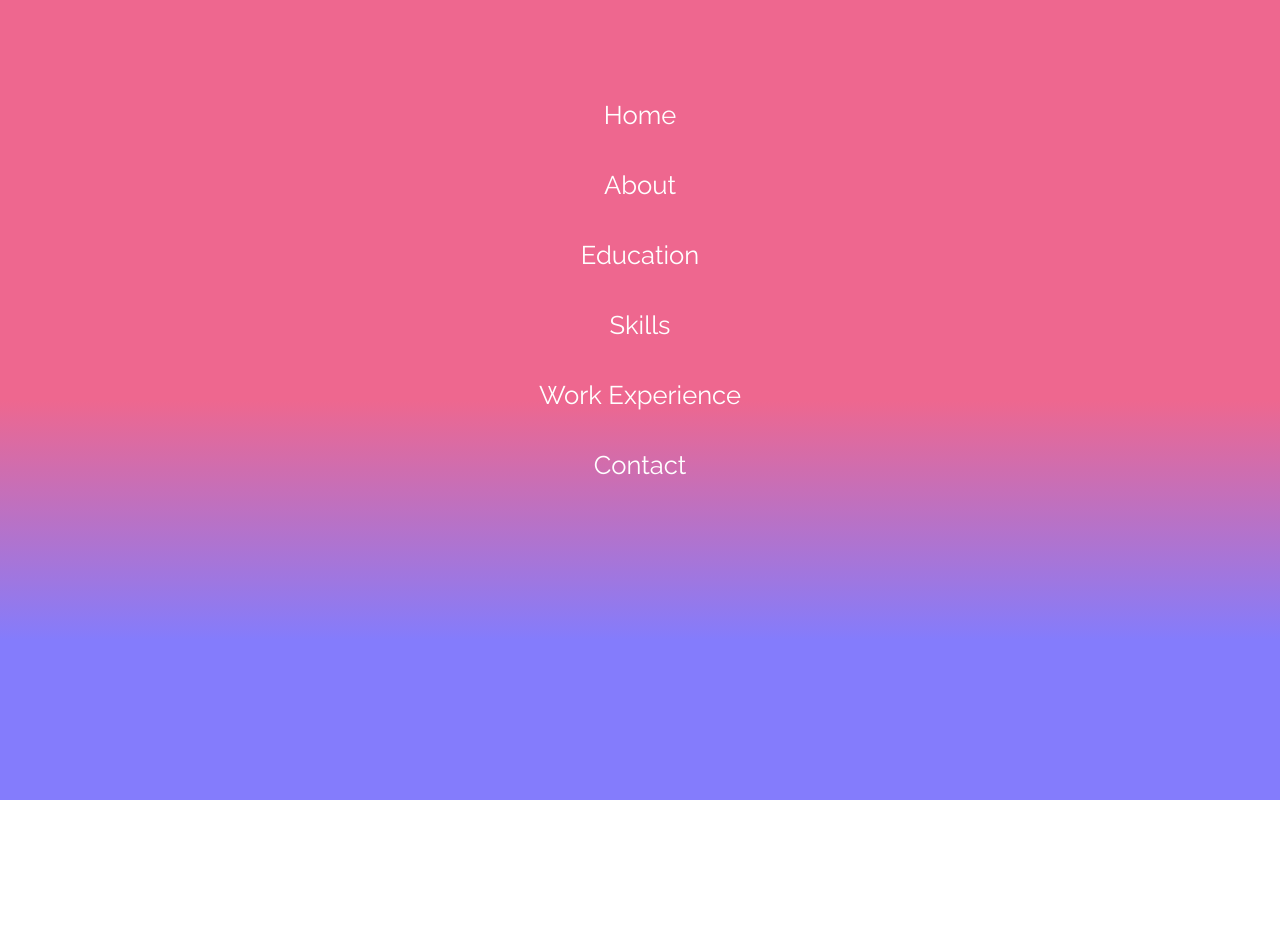
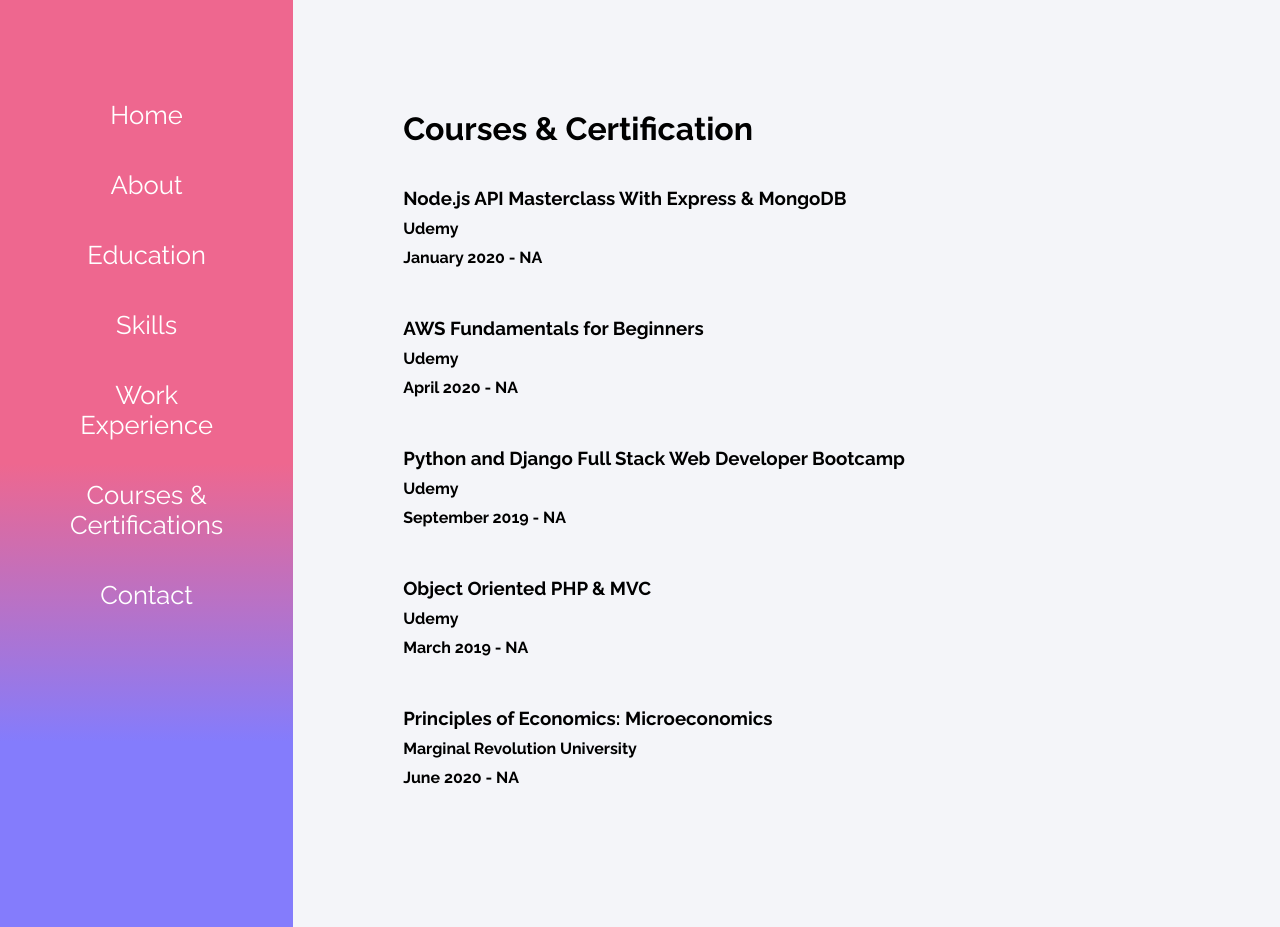
Before and after one commit to pushkaragnihotri/Portfolio, a React (Create React App) app: page /courses in a window 1280 px wide. Before the commit the page ends 800 px from the top, so only its background shows below. Built offline with nearby package versions, Linux system fonts and the light colour scheme.

Commit message:
add course component

```diff
--- a/src/App.js
+++ b/src/App.js
@@ -7,6 +7,7 @@ import About from './contents/About'
 import Education from './contents/Education'
 import Skills from './contents/Skills'
 import Experience from './contents/Experience'
+import Courses from './contents/Courses'
 import Contact from './contents/Contact'
 
 function App() {
@@ -29,6 +30,9 @@ function App() {
 				<Route path="/experience">
 					<Experience />
 				</Route>
+				<Route path="/courses">
+					<Courses />
+				</Route>
 				<Route path="/contact">
 					<Contact />
 				</Route>
--- a/src/components/Navbar.js
+++ b/src/components/Navbar.js
@@ -11,6 +11,7 @@ class Navbar extends Component {
 					<Navitem item="Education" tolink="/education"></Navitem>
 					<Navitem item="Skills" tolink="/skills"></Navitem>
 					<Navitem item="Work Experience" tolink="/experience"></Navitem>
+					<Navitem item="Courses & Certifications" tolink="/courses"></Navitem>
 					<Navitem item="Contact" tolink="/contact"></Navitem>
 				</ul>
 			</nav>
--- /dev/null
+++ b/src/contents/Courses.js
@@ -0,0 +1,29 @@
+import React, { Component } from 'react'
+import Widecard from '../components/Widecard'
+
+class Courses extends Component {
+	render() {
+		return (
+			<div className="condiv">
+				<h1 className="subtopic">Courses & Certification</h1>
+				<Widecard title="Node.js API Masterclass With Express & MongoDB" where="Udemy" from="January 2020" to="NA" />
+				<Widecard title="AWS Fundamentals for Beginners" where="Udemy" from="April 2020" to="NA" />
+				<Widecard
+					title="Python and Django Full Stack Web Developer Bootcamp"
+					where="Udemy"
+					from="September 2019"
+					to="NA"
+				/>
+				<Widecard title="Object Oriented PHP & MVC" where="Udemy" from="March 2019" to="NA" />
+				<Widecard
+					title="Principles of Economics: Microeconomics"
+					where="Marginal Revolution University"
+					from="June 2020"
+					to="NA"
+				/>
+			</div>
+		)
+	}
+}
+
+export default Courses
```
